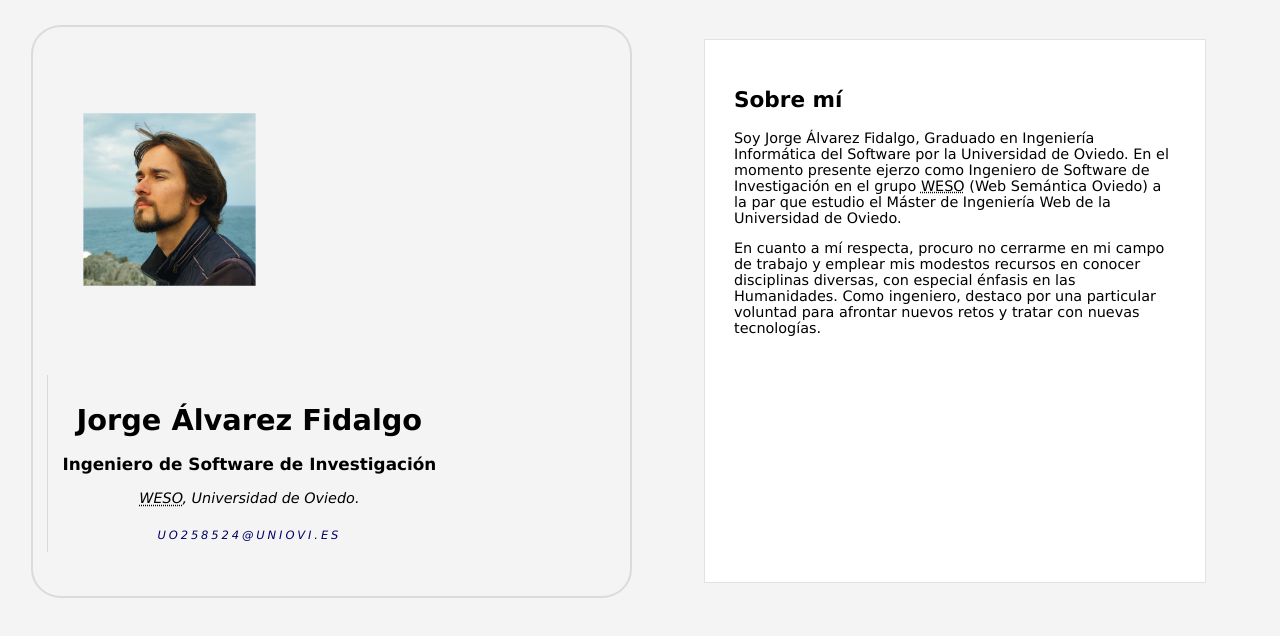
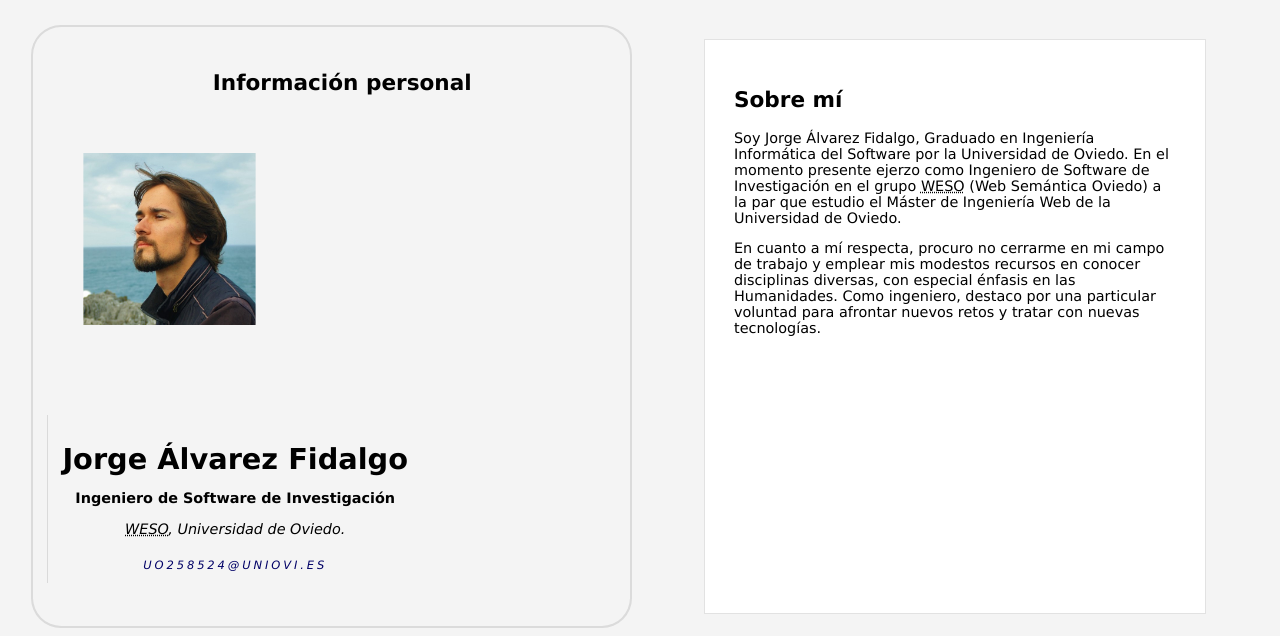
Before and after one commit to jorgealvarezfidalgo/usaaw2, a plain HTML site: page index.html in a window 1280 px wide. Shown: the part 164-800 px from the top of the page. Drawn offline with Linux system fonts and the light colour scheme.

Commit message:
Encabezado en la tarjetina

```diff
--- a/css/margen-padd.css
+++ b/css/margen-padd.css
@@ -60,9 +60,15 @@ article + section {
 	margin-top: -1em;
 }
 
-#bio> :first-child {
+#bio > :first-child {
 	border-left: 0;
 	margin-top: 0;
+	padding-top: 0;
+}
+
+#bio > :nth-child(2) {
+	border-left: 0;
+	margin: 1em 0 0 0;
 	padding-top: 0;
 }
 
--- a/index.html
+++ b/index.html
@@ -32,13 +32,14 @@
 			<h1 class="tcenter">Página personal de Jorge Álvarez Fidalgo</h1>
 		</header>
             <section id="bio">
+				<h2>Información personal</h2>
                 <section>
                     <img src="./images/perfil.jpg" alt="Foto de perfil">
                 </section>
                 <section>
 					<h3 class="largetx">Jorge Álvarez Fidalgo</h3>
 
-                    <h3 >Ingeniero de Software de Investigación</h3>
+                    <p><b>Ingeniero de Software de Investigación</b></p>
                     <p class="italic"><abbr title="Web Semántica Oviedo">WESO</abbr>, Universidad de Oviedo.</p>
 					<address><a href="mailto:uo258524@uniovi.es">uo258524@uniovi.es</a></address>
                 </section>
```
